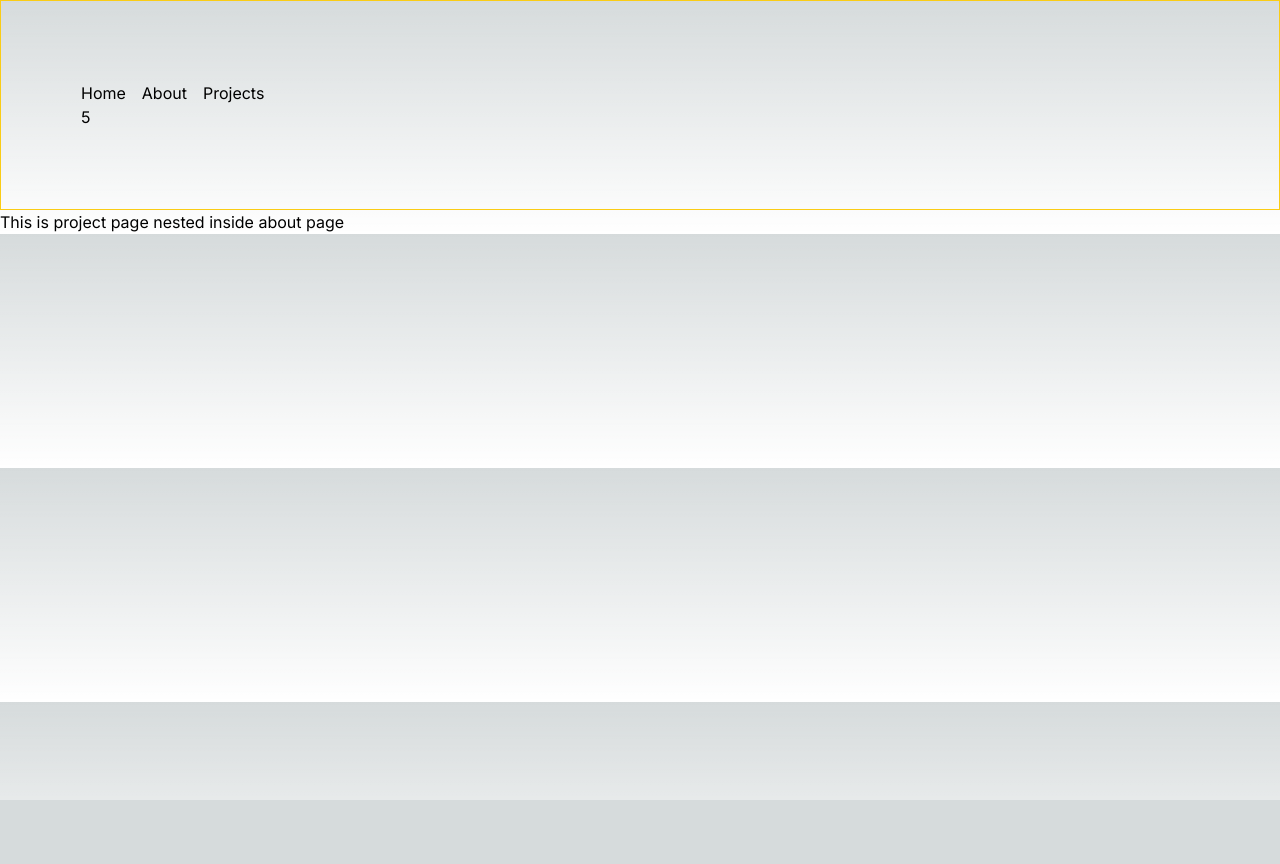
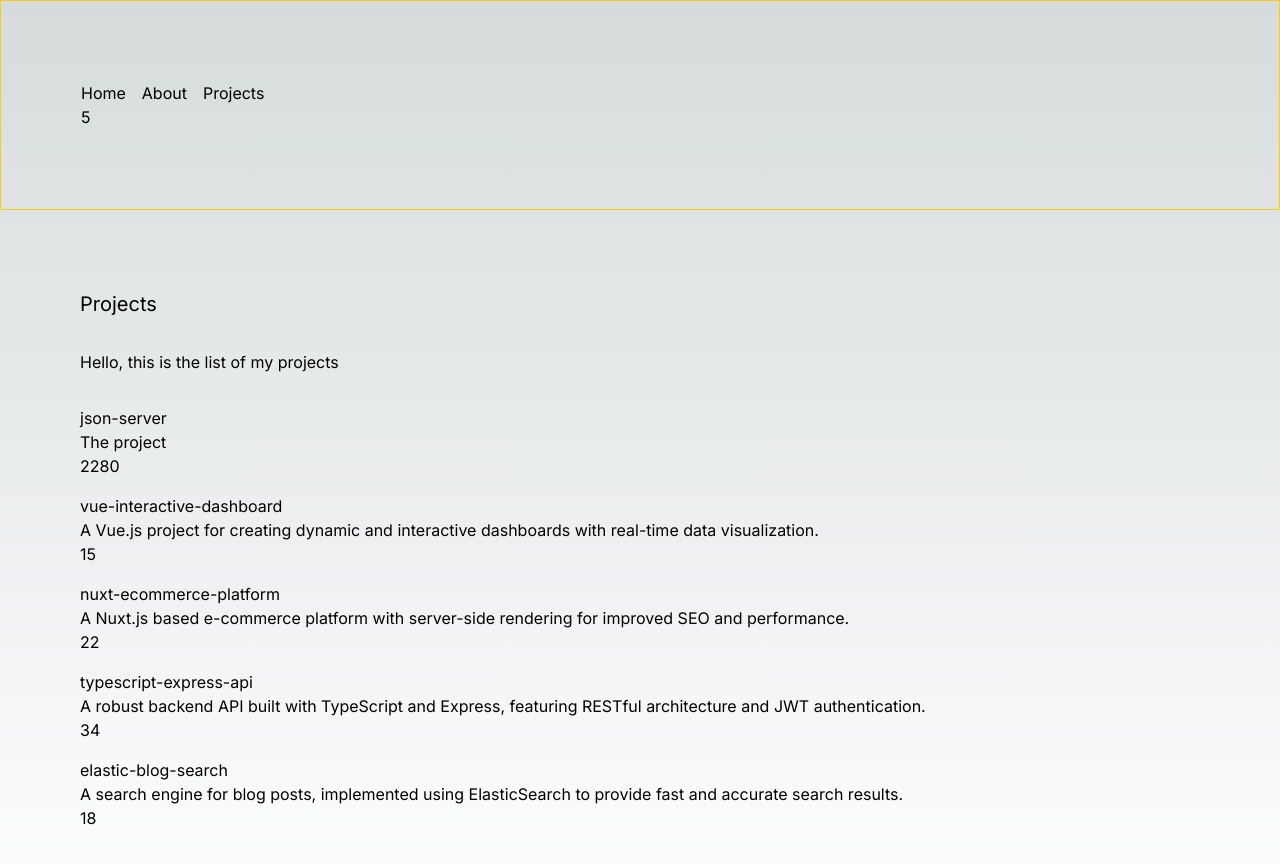
Before and after one commit to sokkhengg/NextJS-Supabase, a Next.js app: page /about/projects in a window 1280 px wide. Shown: the top 864 px of the page. Before the commit the page ends 800 px from the top, so only its background shows below. Built offline with nearby package versions, Linux system fonts and the light colour scheme; data requests are answered from the project's data file.

Commit message:
dealing with slow data sources

```diff
--- /dev/null
+++ b/app/about/projects/components/project-list-loading.js
@@ -0,0 +1,13 @@
+export default function ProjectListLoading() {
+  return (
+    <ul className="space-y-8">
+      {Array(3)
+        .fill(0)
+        .map((_el, index) => (
+          <li key={index}>
+            <div className="w-full h-24 animate-pulse bg-neutral-100 dark:bg-neutral-700"></div>
+          </li>
+        ))}
+    </ul>
+  );
+}
--- /dev/null
+++ b/app/about/projects/components/project-list.js
@@ -0,0 +1,17 @@
+export default async function ProjectList() {
+  const response = await fetch("http://localhost:3001/repos", {
+    cache: "no-store",
+  });
+  const repos = await response.json();
+  return (
+    <ul>
+      {repos.map((repo) => (
+        <li key={repo.id} className="mb-4">
+          <div>{repo.title}</div>
+          <div>{repo.description}</div>
+          <div>{repo.stargazers_count}</div>
+        </li>
+      ))}
+    </ul>
+  );
+}
--- a/app/about/projects/page.js
+++ b/app/about/projects/page.js
@@ -1,5 +1,21 @@
-export default function ProjectPage() {
+// export const dynamic = 'force-dynamic'
+
+import { Suspense } from "react"
+import ProjectList from "./components/project-list"
+import ProjectListLoading from "./components/project-list-loading"
+
+export default async function ProjectPage() {
+
+
     return (
-        <>This is project page nested inside about page</>
+        <div className="p-20">
+            <h1 className="mb-8 text-xl">Projects</h1>
+            <div className="mb-8">Hello, this is the list of my projects</div>
+            <Suspense fallback={<ProjectListLoading/>}>
+                <ProjectList/>
+
+            </Suspense>
+
+        </div>
     )
 }
--- /dev/null
+++ b/db.json
@@ -0,0 +1,34 @@
+{
+    "repos": [
+      {
+        "id": 1,
+        "title": "json-server",
+        "description": "The project",
+        "stargazers_count": 2280
+      },
+      {
+        "id": 2,
+        "title": "vue-interactive-dashboard",
+        "description": "A Vue.js project for creating dynamic and interactive dashboards with real-time data visualization.",
+        "stargazers_count": 15
+      },
+      {
+        "id": 3,
+        "title": "nuxt-ecommerce-platform",
+        "description": "A Nuxt.js based e-commerce platform with server-side rendering for improved SEO and performance.",
+        "stargazers_count": 22
+      },
+      {
+        "id": 4,
+        "title": "typescript-express-api",
+        "description": "A robust backend API built with TypeScript and Express, featuring RESTful architecture and JWT authentication.",
+        "stargazers_count": 34
+      },
+      {
+        "id": 5,
+        "title": "elastic-blog-search",
+        "description": "A search engine for blog posts, implemented using ElasticSearch to provide fast and accurate search results.",
+        "stargazers_count": 18
+      }
+    ]
+  }
```
Also changed, not shown: package.json (+8 -6 lines), 1 other file (tests, documents, lock files or other folders).
